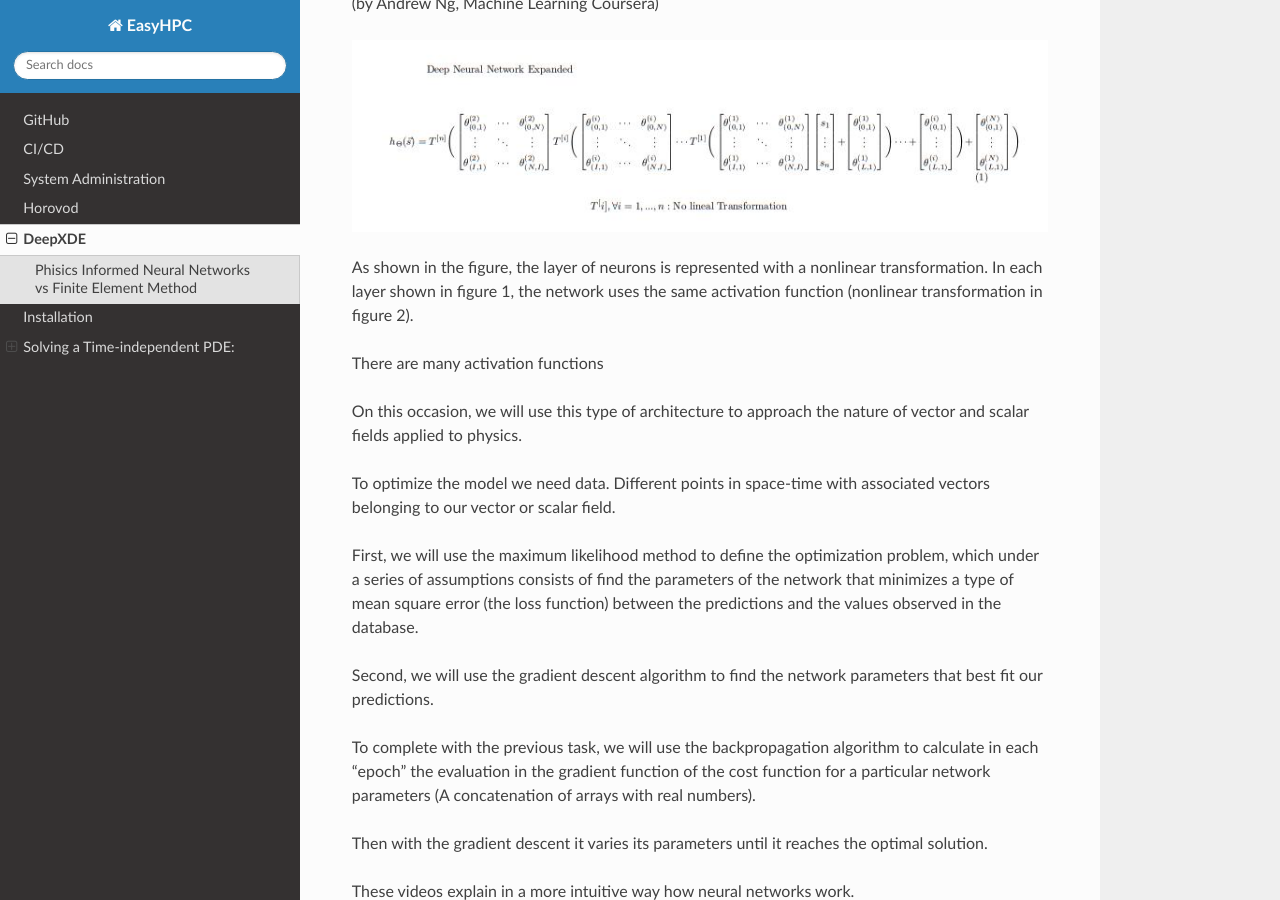
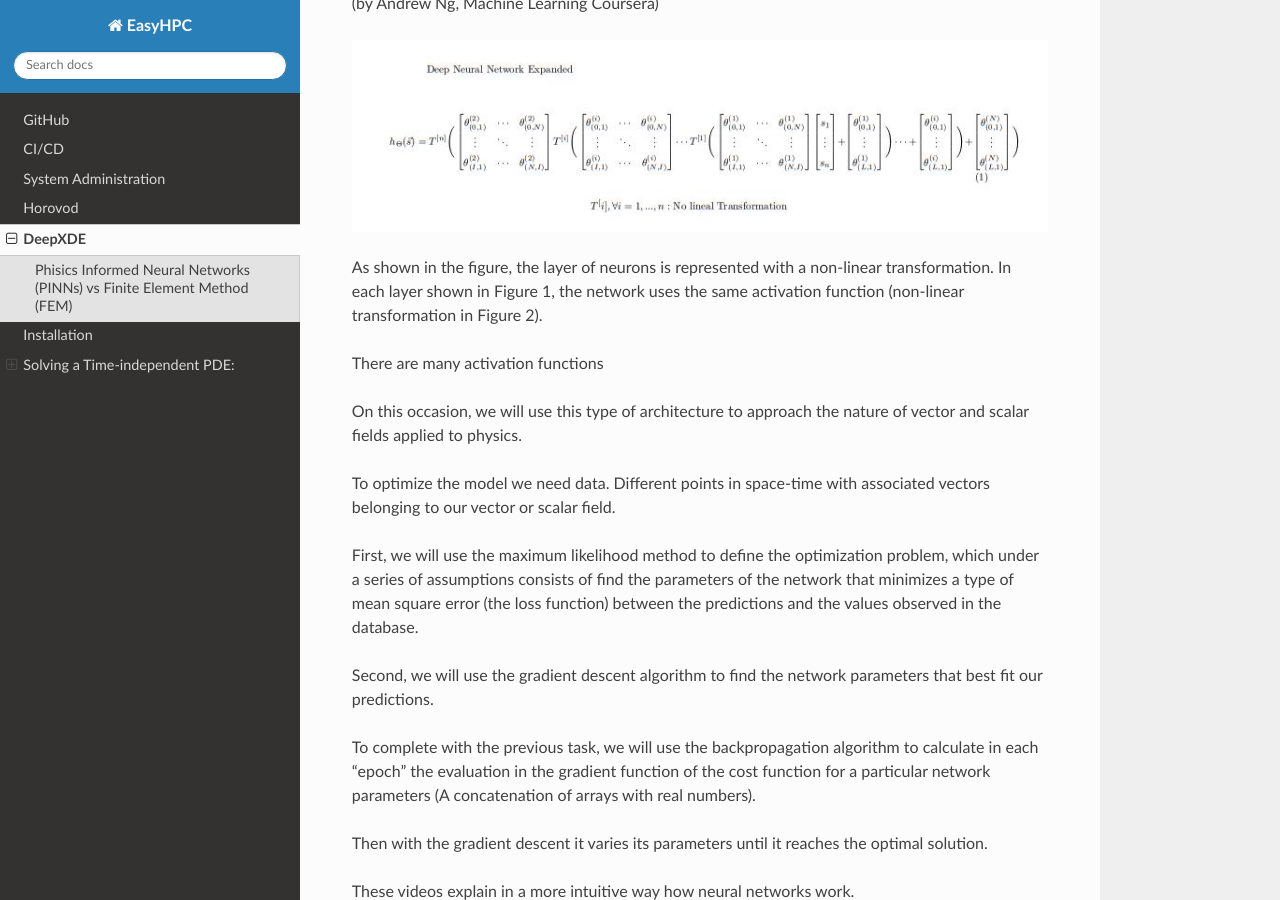
Before and after one commit to pescap/EasyHPC, a Sphinx documentation site: the page built from docs/source/deepxde.rst, in a window 1280 px wide and 900 px high, scrolled down 1281 px. Built offline with Sphinx 7.4.7 and the Read the Docs theme 2.0.0, drawn with Linux system fonts in a browser that asks for light colours; some of the changed text lies outside the part shown.

Commit message:
minor suggested changes

```diff
--- a/docs/source/deepxde.rst
+++ b/docs/source/deepxde.rst
@@ -2,8 +2,8 @@ DeepXDE
 =======
 
 
-Phisics Informed Neural Networks vs Finite Element Method
----------------------------------------------------------
+Phisics Informed Neural Networks (PINNs) vs Finite Element Method (FEM)
+-----------------------------------------------------------------------
 
 FEM is a commonly used method for **numerically** solving differential equiations in engeneering and mathematical modeling. This method is very popular for solving problems in traditional fields like heat transfer, fluid flow, electromagnetic potential and even FEM based programs to run simulations. FEM is based on discretization in the given space dimensions, so it creates a discrete **mesh** of the continuous to compute approximations of the values in the nods of the mesh solving a system of equations via **linear** algebra.
 
@@ -26,7 +26,7 @@ data.
 
 .. image:: ~Image/RedNeuronal.png
 
-As shown in the figure, the layer of neurons is represented with a nonlinear transformation. In each layer shown in figure 1, the network uses the same activation function (nonlinear transformation in figure 2).
+As shown in the figure, the layer of neurons is represented with a non-linear transformation. In each layer shown in Figure 1, the network uses the same activation function (non-linear transformation in Figure 2).
 
 There are many activation functions
 
```
